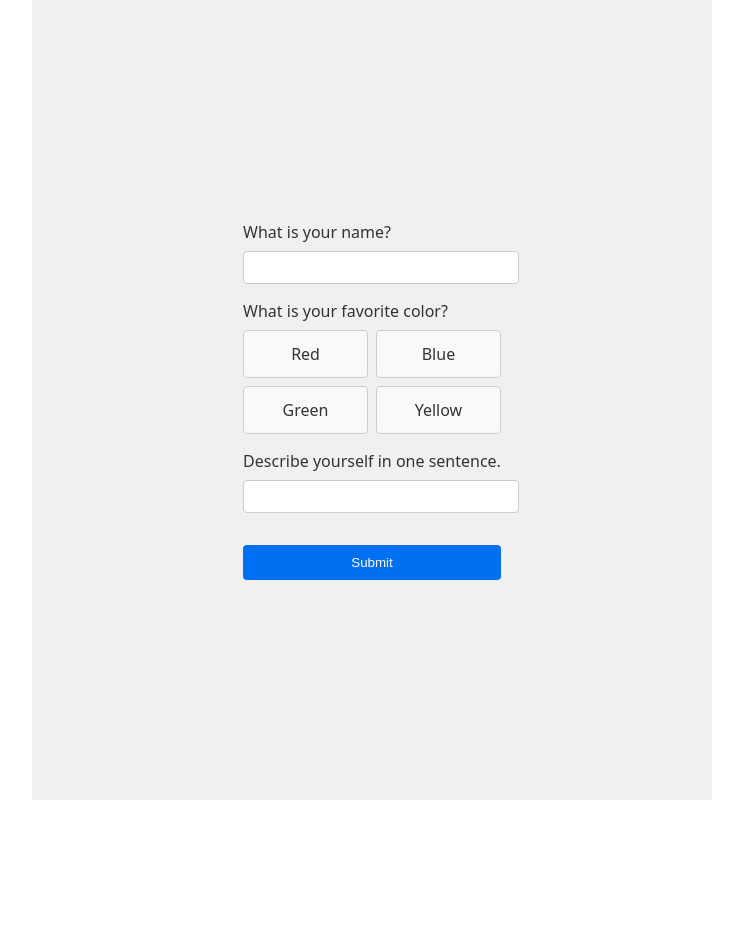
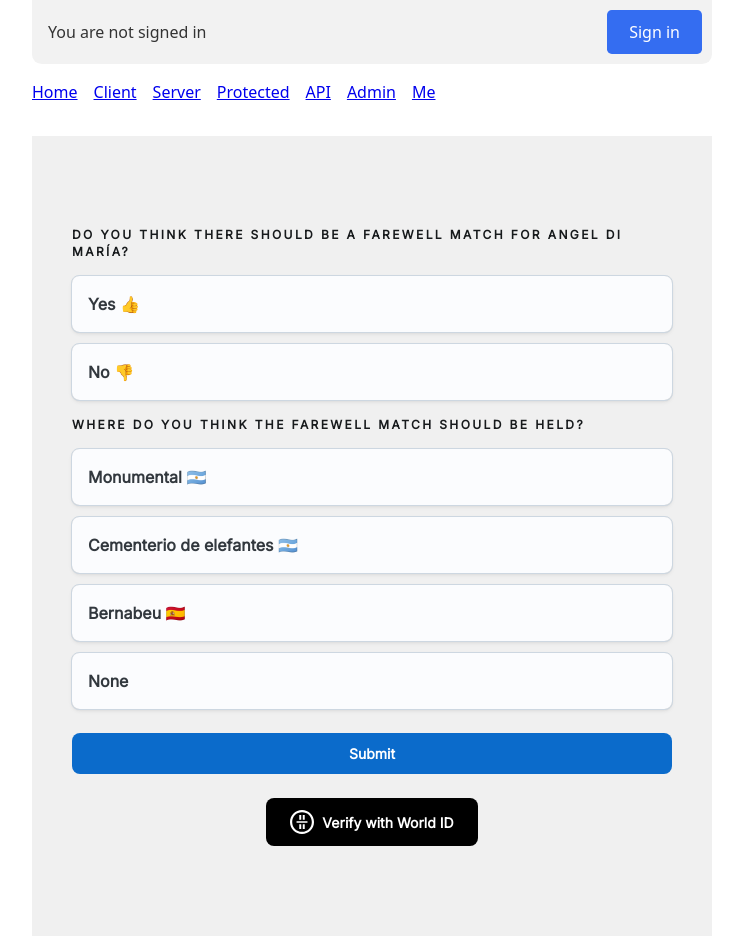
Before and after one commit to Toket-io/AskHumans, a Next.js app: page /quiz in a window 1280 px wide. Shown: the top 952 px of the page, without its empty margins (268-1011 px from the left). Before the commit the page ends 816 px from the top, so only its background shows below. Built offline with nearby package versions, Linux system fonts and the light colour scheme; no server answers.

Commit message:
Joy UI and basic component improved

```diff
--- a/components/question.tsx
+++ b/components/question.tsx
@@ -1,4 +1,10 @@
 import React from "react";
+import Box from "@mui/joy/Box";
+import FormLabel from "@mui/joy/FormLabel";
+import Radio from "@mui/joy/Radio";
+import RadioGroup from "@mui/joy/RadioGroup";
+import Sheet from "@mui/joy/Sheet";
+import Input from "@mui/joy/Input";
 
 interface QuestionProps {
   question: {
@@ -13,53 +19,100 @@
 const Question: React.FC<QuestionProps> = ({ question, onChange }) => {
   if (question.type === "text") {
     return (
-      <div style={{ marginBottom: "16px" }}>
-        <label style={{ display: "block", marginBottom: "8px" }}>
+      <Box sx={{ width: "100%", marginBottom: "16px" }}>
+        <FormLabel
+          id={`question-${question.id}`}
+          sx={{
+            mb: 2,
+            fontWeight: "xl",
+            textTransform: "uppercase",
+            fontSize: "xs",
+            letterSpacing: "0.15rem",
+          }}
+        >
           {question.text}
-        </label>
-        <input
+        </FormLabel>
+        <Input
           type="text"
-          style={{
+          placeholder={question.text}
+          onChange={(e) => onChange(question.id, e.target.value)}
+          sx={{
             padding: "8px",
             width: "100%",
-            borderRadius: "4px",
-            border: "1px solid #ccc",
+            borderRadius: "md",
+            borderColor: "neutral.outlinedBorder",
+            "&:hover": {
+              borderColor: "neutral.outlinedHoverBorder",
+            },
           }}
-          onChange={(e) => onChange(question.id, e.target.value)}
         />
-      </div>
+      </Box>
     );
   } else if (question.type === "option") {
     return (
-      <div style={{ marginBottom: "16px" }}>
-        <label style={{ display: "block", marginBottom: "8px" }}>
-          {question.text}
-        </label>
-        <div
-          style={{
-            display: "grid",
-            gap: "8px",
-            gridTemplateColumns: "repeat(auto-fit, minmax(100px, 1fr))",
+      <Box sx={{ width: "100%", marginBottom: "16px" }}>
+        <FormLabel
+          id={`question-${question.id}`}
+          sx={{
+            mb: 2,
+            fontWeight: "xl",
+            textTransform: "uppercase",
+            fontSize: "xs",
+            letterSpacing: "0.15rem",
           }}
         >
-          {question.options?.map((option) => (
-            <div
-              key={option}
-              onClick={() => onChange(question.id, option)}
-              style={{
-                padding: "12px",
-                textAlign: "center",
-                borderRadius: "4px",
-                border: "1px solid #ccc",
+          {question.text}
+        </FormLabel>
+        <RadioGroup
+          aria-labelledby={`question-${question.id}`}
+          size="lg"
+          sx={{ gap: 1.5 }}
+          onChange={(e) =>
+            onChange(question.id, (e.target as HTMLInputElement).value)
+          }
+        >
+          {question.options?.map((value) => (
+            <Sheet
+              key={value}
+              sx={{
+                p: 2,
+                borderRadius: "md",
+                boxShadow: "sm",
                 cursor: "pointer",
-                backgroundColor: "#f9f9f9",
+                "&:hover": {
+                  boxShadow: "md",
+                },
               }}
             >
-              {option}
-            </div>
+              <Radio
+                label={value}
+                overlay
+                disableIcon
+                value={value}
+                slotProps={{
+                  label: ({ checked }) => ({
+                    sx: {
+                      fontWeight: "lg",
+                      fontSize: "md",
+                      color: checked ? "text.primary" : "text.secondary",
+                    },
+                  }),
+                  action: ({ checked }) => ({
+                    sx: (theme) => ({
+                      ...(checked && {
+                        "--variant-borderWidth": "2px",
+                        "&&": {
+                          borderColor: theme.vars.palette.primary[500],
+                        },
+                      }),
+                    }),
+                  }),
+                }}
+              />
+            </Sheet>
           ))}
-        </div>
-      </div>
+        </RadioGroup>
+      </Box>
     );
   }
   return null;
--- a/components/questionnaire.tsx
+++ b/components/questionnaire.tsx
@@ -1,5 +1,8 @@
 import React, { useState } from "react";
-import Question from "./question";
+import Question from "./Question";
+import Button from "@mui/joy/Button";
+import Box from "@mui/joy/Box";
+import SignInButton from "./SignInButton"; // Import the new SignInButton component
 
 interface QuestionnaireProps {
   questions: {
@@ -25,7 +28,7 @@
   return (
     <form
       onSubmit={handleSubmit}
-      style={{ padding: "16px", maxWidth: "400px", margin: "0 auto" }}
+      style={{ padding: "16px", maxWidth: "600px", margin: "0 auto" }}
     >
       {questions.map((question) => (
         <Question
@@ -34,21 +37,26 @@
           onChange={handleChange}
         />
       ))}
-      <button
-        type="submit"
-        style={{
-          marginTop: "16px",
-          padding: "10px",
-          width: "100%",
-          backgroundColor: "#0070f3",
-          color: "#fff",
-          borderRadius: "4px",
-          border: "none",
-          cursor: "pointer",
-        }}
-      >
-        Submit
-      </button>
+      <Box sx={{ display: "flex", justifyContent: "center", mt: 3 }}>
+        <Button
+          type="submit"
+          sx={{
+            width: "100%",
+            backgroundColor: "primary.main",
+            color: "white",
+            padding: "10px",
+            borderRadius: "md",
+            "&:hover": {
+              backgroundColor: "primary.dark",
+            },
+          }}
+        >
+          Submit
+        </Button>
+      </Box>
+      <Box sx={{ display: "flex", justifyContent: "center", mt: 3 }}>
+        <SignInButton />
+      </Box>
     </form>
   );
 };
--- /dev/null
+++ b/components/signInButton.tsx
@@ -0,0 +1,47 @@
+import React from "react";
+import Button from "@mui/joy/Button";
+import Box from "@mui/joy/Box";
+
+const WorldIDLogo = () => (
+  <svg
+    width="24"
+    height="24"
+    viewBox="0 0 24 24"
+    fill="none"
+    xmlns="http://www.w3.org/2000/svg"
+  >
+    <path
+      d="M12 0C5.37258 0 0 5.37258 0 12C0 18.6274 5.37258 24 12 24C18.6274 24 24 18.6274 24 12C24 5.37258 18.6274 0 12 0ZM12 21.8182C6.32132 21.8182 2.18182 17.6787 2.18182 12C2.18182 6.32132 6.32132 2.18182 12 2.18182C17.6787 2.18182 21.8182 6.32132 21.8182 12C21.8182 17.6787 17.6787 21.8182 12 21.8182Z"
+      fill="white"
+    />
+    <path
+      d="M14.7273 9.81818V4.90909H12.7727V9.81818H14.7273ZM11.2273 9.81818V4.90909H9.27273V9.81818H11.2273ZM17.4545 12.7273H6.54545V11.2727H17.4545V12.7273ZM14.7273 19.0909V14.1818H12.7727V19.0909H14.7273ZM11.2273 19.0909V14.1818H9.27273V19.0909H11.2273Z"
+      fill="white"
+    />
+  </svg>
+);
+
+const SignInButton: React.FC = () => {
+  return (
+    <Button
+      variant="solid"
+      color="neutral"
+      startDecorator={<WorldIDLogo />}
+      sx={{
+        backgroundColor: "black",
+        color: "white",
+        padding: "12px 24px",
+        borderRadius: "8px",
+        textTransform: "none",
+        fontWeight: "bold",
+        "&:hover": {
+          backgroundColor: "#333",
+        },
+      }}
+    >
+      Verify with World ID
+    </Button>
+  );
+};
+
+export default SignInButton;
--- a/package.json
+++ b/package.json
@@ -18,6 +18,10 @@
     "Lluis Agusti <hi@llu.lu>"
   ],
   "dependencies": {
+    "@emotion/react": "^11.13.0",
+    "@emotion/styled": "^11.13.0",
+    "@fontsource/inter": "^5.0.19",
+    "@mui/joy": "5.0.0-beta.48",
     "next": "^13.5.6",
     "next-auth": "^4.24.7",
     "react": "^18.2.0",
--- a/pages/quiz.tsx
+++ b/pages/quiz.tsx
@@ -1,22 +1,32 @@
 import Head from "next/head";
 import Questionnaire from "../components/questionnaire";
+import Layout from "../components/layout";
 
 const questions = [
-  { id: 1, text: "What is your name?", type: "text" },
+  {
+    id: 1,
+    text: "Do you think there should be a farewell match for Angel Di María?",
+    type: "option",
+    options: ["Yes 👍", "No 👎"],
+  },
   {
     id: 2,
-    text: "What is your favorite color?",
+    text: "Where do you think the farewell match should be held?",
     type: "option",
-    options: ["Red", "Blue", "Green", "Yellow"],
+    options: [
+      "Monumental 🇦🇷",
+      "Cementerio de elefantes 🇦🇷",
+      "Bernabeu 🇪🇸",
+      "None",
+    ],
   },
-  { id: 3, text: "Describe yourself in one sentence.", type: "text" },
 ];
 
 export default function Home() {
   return (
-    <div>
+    <Layout>
       <Head>
-        <title>Questionnaire App</title>
+        <title>Ask Humans</title>
         <meta name="viewport" content="width=device-width, initial-scale=1" />
       </Head>
       <main
@@ -30,6 +40,6 @@
       >
         <Questionnaire questions={questions} />
       </main>
-    </div>
+    </Layout>
   );
 }
```
Also changed, not shown: pages/_app.tsx (+6 -5 lines), 1 other file (tests, documents, lock files or other folders).
